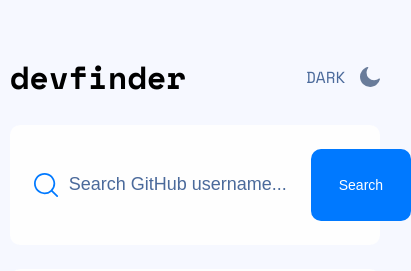
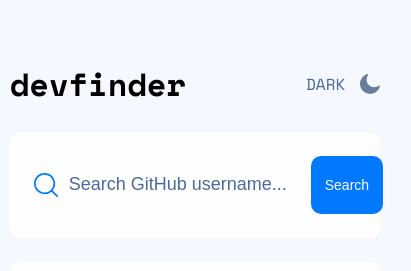
Before and after one commit to outerpreneur/github-user-search-app, a plain HTML site: page index.html in a window 390 px wide. Shown: the top 271 px of the page, 411 px wide, since content can reach past the window. Drawn offline with nearby package versions, Linux system fonts and the light colour scheme.

Commit message:
button mobile padding

```diff
--- a/style.css
+++ b/style.css
@@ -214,7 +214,7 @@
 
   .search-box button {
     font-size: 14px;
-    padding: 2em 2em;
+    padding: 1.5em 1em;
   }
 
   .profile-card {
```
